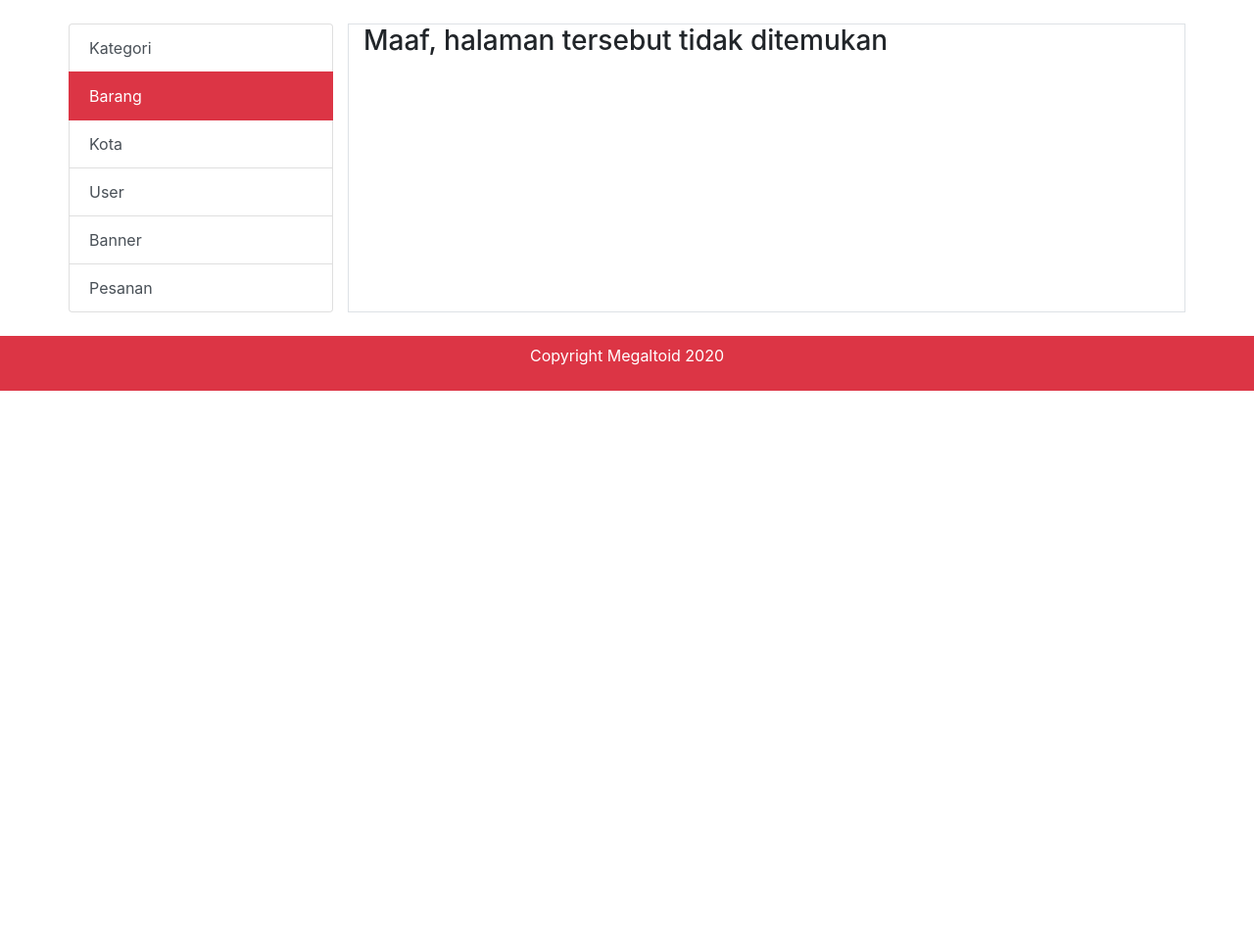
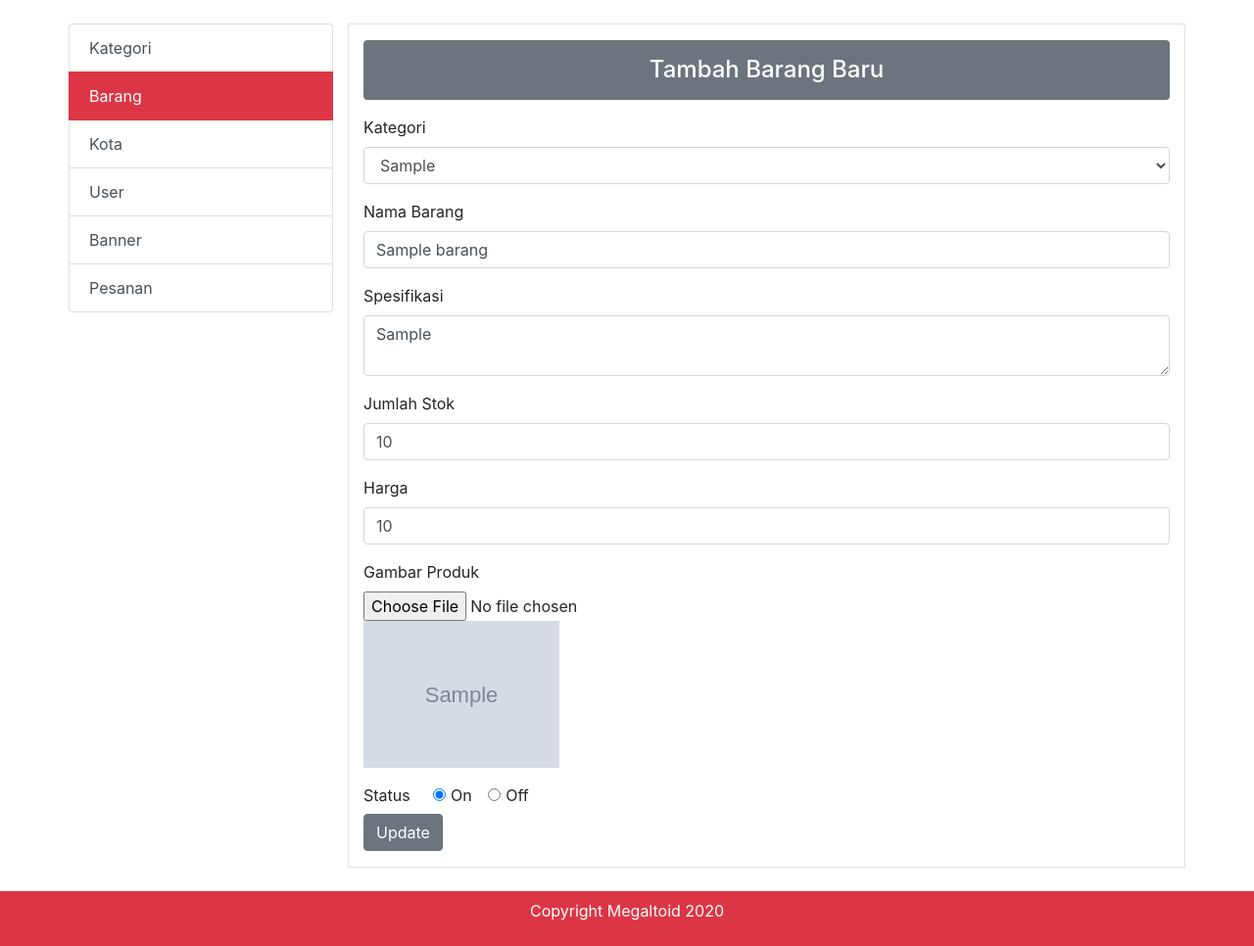
Before and after one commit to dickyhermawan12/megaltoid-web, a PHP site: page /myproject/index.php?page=my_profile&module=barang&action=form&barang_id=1 in a window 1280 px wide. Shown: the part 56-1022 px from the top of the page at 98% size. Before the commit the page ends 455 px from the top, so only its background shows below. Run offline with PHP 8.4, Linux system fonts and the light colour scheme; the visitor is signed in with stand-in values (Sample User, id 1); tables that the repository leaves empty or names only in its code hold one stand-in row (values such as "Sample post"); grey boxes marked "Sample" are stand-in pictures.

Commit message:
menambah module barang

```diff
--- a/function/helper.php
+++ b/function/helper.php
@@ -1,3 +1,7 @@
 <?php
     define("BASE_URL", "http://localhost/myproject/");
-?>
+
+    function rupiah($nilai = 0){
+        $string = "Rp".number_format($nilai);
+        return $string;
+    }
--- a/index.php
+++ b/index.php
@@ -1,5 +1,7 @@
 <?php
     session_start();
+
+    include_once("./function/koneksi.php");
     include_once("./function/helper.php");
     $page = isset($_GET['page']) ? $_GET['page'] : false;
     $user_id = isset($_SESSION['user_id']) ? $_SESSION['user_id'] : false;
@@ -64,7 +66,7 @@
                         if (file_exists($filename)){
                             include_once($filename);
                         } else {
-                            echo "<p class='alert alert-warning mt-3' role='alert'>Maaf, file tersebut tidak ada di dalam sistem!</p>";
+                            echo "<div class='alert alert-warning mt-3' role='alert'>Maaf, file tersebut tidak ada di dalam sistem!</div>";
                         }
                     ?>
                 </div>
--- /dev/null
+++ b/module/barang/form.php
@@ -0,0 +1,100 @@
+<?php
+
+	$barang_id = isset($_GET['barang_id']) ? $_GET['barang_id'] : false;
+
+    $nama_barang = "";
+    $kategori_id = "";
+    $spesifikasi = "";
+    $stok = "";
+    $harga = "";
+    $gambar = "";
+	$status = "";
+	$button = "Add";
+
+	if($barang_id){
+		$query = mysqli_query($koneksi, "SELECT * FROM barang WHERE barang_id='$barang_id'");
+		$row = mysqli_fetch_assoc($query);
+
+        $nama_barang = $row['nama_barang'];
+        $kategori_id = $row['kategori_id'];
+        $spesifikasi = $row['spesifikasi'];
+        $gambar = $row['gambar'];
+        $harga = $row['harga'];
+        $stok = $row['stok'];
+		$status = $row['status'];
+		$button = "Update";
+        $gambar = "<img src='".BASE_URL."images/barang/$gambar' style='width: 200px;vertical-align: middle;' />";
+    }
+
+?>
+
+<h4 class="mt-3 text-center bg-secondary text-white py-3 rounded">Tambah Barang Baru</h4>
+
+<form action="<?php echo BASE_URL."module/barang/action.php?barang_id=$barang_id"; ?>" method="POST" class="mt-3" enctype="multipart/form-data">
+
+	<div class="form-group element-form">
+		<label>Kategori</label>
+		<select class="form-control" name="kategori_id">
+            <?php
+                $query = mysqli_query($koneksi, "SELECT kategori_id, kategori FROM kategori WHERE status='on' ORDER BY kategori ASC");
+                while($row=mysqli_fetch_assoc($query)){
+                    if($kategori_id == $row['kategori_id']){
+                        echo "<option value='$row[kategori_id]' selected='true'>$row[kategori]</option>";
+                    }else{
+                        echo "<option value='$row[kategori_id]'>$row[kategori]</option>";
+                    }
+                }
+            ?>
+        </select>
+    </div>
+
+    <div class="form-group element-form">
+        <label for="inputNamaBarang">Nama Barang</label>
+        <input type="text" class="form-control" id="inputNamaBarang" name="nama_barang" value="<?php echo $nama_barang; ?>">
+    </div>
+
+    <div class="form-group element-form">
+        <label for="inputSpesifikasi">Spesifikasi</label>
+        <textarea class="form-control" id="inputSpesifikasi" name="spesifikasi"><?php echo $spesifikasi; ?></textarea>
+    </div>
+
+    <div class="form-group element-form">
+        <label for="inputStok">Jumlah Stok</label>
+        <input type="text" class="form-control" id="inputStok" name="stok" value="<?php echo $stok; ?>">
+    </div>
+
+    <div class="form-group element-form">
+        <label for="inputHarga">Harga</label>
+        <input type="text" class="form-control" id="inputHarga" name="harga" value="<?php echo $harga; ?>">
+    </div>
+
+    <div class="form-group element-form">
+        <label for="inputGambar">Gambar Produk</label>
+        <span>
+            <input type="file" class="form-control-file" id="inputGambar" name="file"> <?php echo $gambar; ?>
+        </span>
+    </div>
+
+    <div class="row">
+      <legend class="col-form-label col-sm-1 pt-0">Status</legend>
+      <div class="col-sm-10">
+        <div class="form-check form-check-inline">
+          <input class="form-check-input" type="radio" name="status" id="radioStatusOn" value="on" <?php if($status == "on"){ echo "checked='true'"; } ?>>
+          <label class="form-check-label" for="radioStatusOn">
+            On
+          </label>
+        </div>
+        <div class="form-check form-check-inline">
+          <input class="form-check-input" type="radio" name="status" id="radioStatusOff" value="off" <?php if($status == "off"){ echo "checked='true'"; } ?>>
+          <label class="form-check-label" for="radioStatusOff">
+            Off
+          </label>
+        </div>
+      </div>
+    </div>
+
+	<div class="element-form">
+        <button type="submit" class="form-group btn btn-secondary" name="button" value="<?php echo $button; ?>"><?php echo $button; ?></button>
+	</div>
+
+</form>
--- a/my_profile.php
+++ b/my_profile.php
@@ -25,7 +25,7 @@
                 if(file_exists($file)){
                     include_once($file);
                 }else{
-                    echo "<h3>Maaf, halaman tersebut tidak ditemukan</h3>";
+                    echo "<div class='alert alert-warning mt-3' role='alert'>Maaf, file tersebut tidak ada di dalam sistem!</div>";
                 }
 		    ?>
         </div>
```
Also changed, not shown: module/barang/action.php (added, +37 -0 lines), module/barang/list.php (added, +48 -0 lines), images/barang/tanya.jpg (added), images/barangtanya.jpg (added).
